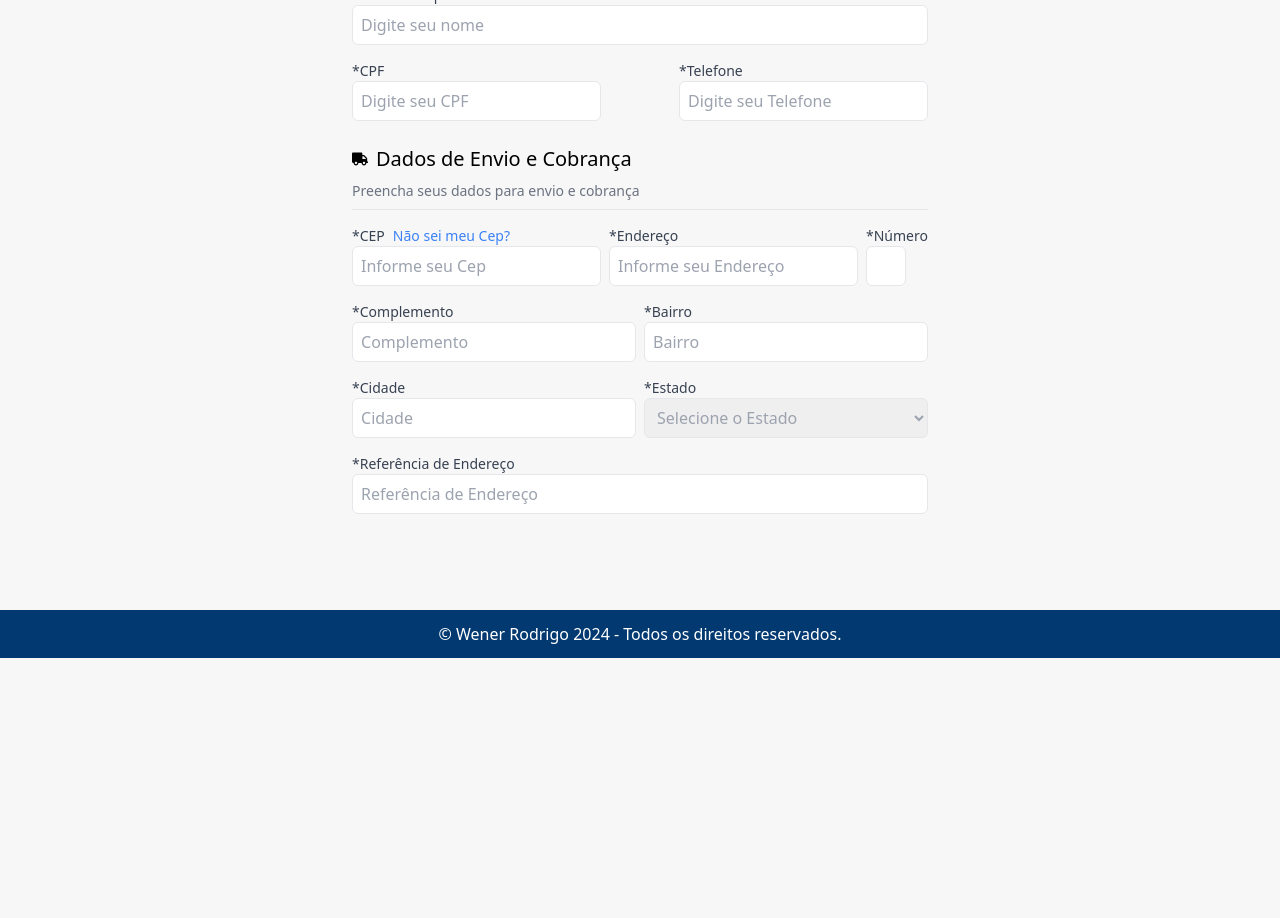
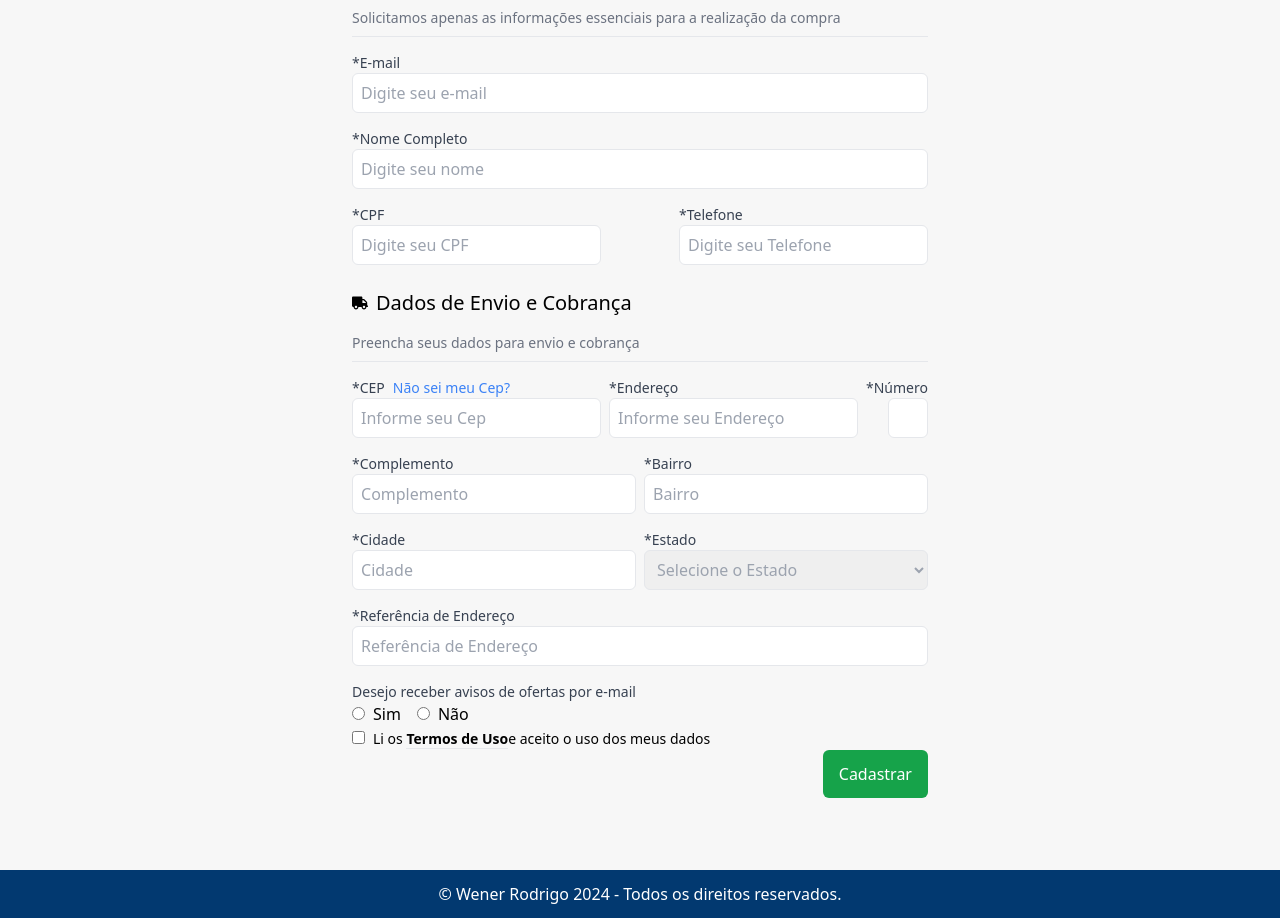
Before and after one commit to WenerRodrigo/market-react, a React (Vite) app: page /register in a window 1280 px wide. Shown: the part 320-1238 px from the top of the page. Before the commit the page ends 978 px from the top, so only its background shows below. Built offline with nearby package versions, Linux system fonts and the light colour scheme.

Commit message:
chore: adjusted component register account

```diff
--- a/src/App.tsx
+++ b/src/App.tsx
@@ -1,10 +1,22 @@
+import { useState } from 'react';
 import './App.css'
+import { TopHeader } from './components/TopHeader';
 import Footer from './components/footer'
 import { AppRoutes } from './routes';
+import { Header } from './screens/header';
 
 function App() {
+  const [searchQuery, setSearchQuery] = useState("");
+
+  //eslint-disable-next-line @typescript-eslint/no-explicit-any
+  const handleSearchChange = (query: any) => {
+    setSearchQuery(query);
+ };
+
   return (
     <div>
+      <TopHeader />
+      <Header onSearchChange={handleSearchChange} />
       <AppRoutes />
       <Footer />
     </div>
--- a/src/output.css
+++ b/src/output.css
@@ -642,6 +642,10 @@ video {
   margin-bottom: 1rem;
 }
 
+.mb-8 {
+  margin-bottom: 2rem;
+}
+
 .ml-2 {
   margin-left: 0.5rem;
 }
@@ -668,6 +672,13 @@ video {
 
 .mt-4 {
   margin-top: 1rem;
+}
+
+.line-clamp-2 {
+  overflow: hidden;
+  display: -webkit-box;
+  -webkit-box-orient: vertical;
+  -webkit-line-clamp: 2;
 }
 
 .block {
@@ -782,6 +793,14 @@ video {
   flex-direction: column;
 }
 
+.items-start {
+  align-items: flex-start;
+}
+
+.items-end {
+  align-items: flex-end;
+}
+
 .items-center {
   align-items: center;
 }
@@ -800,6 +819,14 @@ video {
 
 .justify-between {
   justify-content: space-between;
+}
+
+.justify-around {
+  justify-content: space-around;
+}
+
+.gap-10 {
+  gap: 2.5rem;
 }
 
 .gap-2 {
@@ -853,12 +880,25 @@ video {
   border-width: 1px;
 }
 
+.border-4 {
+  border-width: 4px;
+}
+
 .border-b {
   border-bottom-width: 1px;
 }
 
+.border-r {
+  border-right-width: 1px;
+}
+
 .border-none {
   border-style: none;
+}
+
+.border-gray-200 {
+  --tw-border-opacity: 1;
+  border-color: rgb(229 231 235 / var(--tw-border-opacity));
 }
 
 .border-gray-300 {
@@ -874,6 +914,21 @@ video {
 .border-red-500 {
   --tw-border-opacity: 1;
   border-color: rgb(239 68 68 / var(--tw-border-opacity));
+}
+
+.border-black {
+  --tw-border-opacity: 1;
+  border-color: rgb(0 0 0 / var(--tw-border-opacity));
+}
+
+.border-blue-500 {
+  --tw-border-opacity: 1;
+  border-color: rgb(59 130 246 / var(--tw-border-opacity));
+}
+
+.border-b-black {
+  --tw-border-opacity: 1;
+  border-bottom-color: rgb(0 0 0 / var(--tw-border-opacity));
 }
 
 .bg-black {
@@ -1003,6 +1058,16 @@ video {
 .py-6 {
   padding-top: 1.5rem;
   padding-bottom: 1.5rem;
+}
+
+.py-10 {
+  padding-top: 2.5rem;
+  padding-bottom: 2.5rem;
+}
+
+.py-14 {
+  padding-top: 3.5rem;
+  padding-bottom: 3.5rem;
 }
 
 .pr-6 {
@@ -1187,6 +1252,11 @@ video {
   background-color: rgb(21 128 61 / var(--tw-bg-opacity));
 }
 
+.hover\:bg-green-800:hover {
+  --tw-bg-opacity: 1;
+  background-color: rgb(22 101 52 / var(--tw-bg-opacity));
+}
+
 .hover\:text-gray-300:hover {
   --tw-text-opacity: 1;
   color: rgb(209 213 219 / var(--tw-text-opacity));
@@ -1230,6 +1300,10 @@ video {
     display: none;
   }
 
+  .sm\:w-1\/2 {
+    width: 50%;
+  }
+
   .sm\:grid-cols-3 {
     grid-template-columns: repeat(3, minmax(0, 1fr));
   }
@@ -1246,6 +1320,10 @@ video {
 }
 
 @media (min-width: 1024px) {
+  .lg\:w-6\/12 {
+    width: 50%;
+  }
+
   .lg\:grid-cols-5 {
     grid-template-columns: repeat(5, minmax(0, 1fr));
   }
--- a/src/screens/cellPhones/index.tsx
+++ b/src/screens/cellPhones/index.tsx
@@ -2,10 +2,8 @@ import { useEffect, useState } from "react";
 import axios from "axios";
 import { FaRegTrashAlt } from "react-icons/fa";
 import { Seals } from "../../components/seals";
-// import { LazyLoading } from "../../components/lazyLoading";
 import { MdOutlineFavoriteBorder } from "react-icons/md";
 import { TopHeader } from "../../components/TopHeader";
-import { Header } from "../header";
 import { Main } from "../../components/main";
 import Banner from "../../components/banner";
 import { LazyLoading } from "../../components/lazyLoading";
@@ -21,24 +19,18 @@ interface IProduct {
   searchQuery?: string;
 }
 
-// interface ICellPhonesProps {
-//   searchQuery: string;
-// }
+interface ICellPhonesProps {
+  searchQuery: string;
+}
 
-export const CellPhones = () => {
+export const CellPhones: React.FC<ICellPhonesProps> = ({ searchQuery }) => {
   const [isLoading, setIsLoading] = useState(false);
   const [data, setData] = useState<IProduct[]>([]);
-  const [searchQuery, setSearchQuery] = useState("");
   const [selectedCardId, setSelectedCardId] = useState<string | null>(null);
   const [productQuantity, setProductQuantity] = useState<{
     [key: string]: number;
   }>({});
 
-
-  //eslint-disable-next-line @typescript-eslint/no-explicit-any
-    const handleSearchChange = (query: any) => {
-      setSearchQuery(query);
-   };
 
   useEffect(() => {
     const fetchData = async () => {
@@ -117,7 +109,6 @@ export const CellPhones = () => {
   return (
     <>
      <TopHeader />
-     <Header onSearchChange={handleSearchChange} />
      <Main />
      <Banner />
       <div className="flex flex-col items-center justify-center py-4">
--- a/src/screens/createdAccount/index.tsx
+++ b/src/screens/createdAccount/index.tsx
@@ -1,26 +1,41 @@
-import React from "react";
+import React, { useState } from "react";
 import { FaRegUser, FaTruck } from "react-icons/fa";
 
 export const CreatedAccount = () => {
+  const [isCheckedOn, setIsCheckedOn] = useState(false);
+  const [isChecked, setIsChecked] = useState(false);
+
+  // eslint-disable-next-line @typescript-eslint/no-explicit-any
+  const handleCheckboxChange = (event: any) => {
+    const targetName = event.target.name;
+    const targetValue = event.target.value === "true" ? true : false;
+    if (targetName === "isCheckedOn") {
+      setIsCheckedOn(targetValue);
+      setIsChecked(false);
+    } else if (targetName === "isChecked") {
+      setIsChecked(targetValue);
+      setIsCheckedOn(false);
+    }
+  };
+
   return (
     <div className="w-full flex flex-col items-center">
-      <div className="lg:w-6/12 w-full border-r border-gray-200">
+      <div className="w-full">
         <div className="flex items-center justify-center mb-8 flex-col bg-primary py-6">
           <h1 className="text-2xl font-bold text-white">Cadastra-se</h1>
-          <h4 className="text-lg text-gray-400 border-4">Informe seus dados</h4>
+          <h4 className="text-lg text-gray-400">Informe seus dados</h4>
         </div>
         <div className="p-8 flex items-center justify-center">
-          <div className="flex gap-10 items-start justify-center flex-col">
+          <div className="flex items-start justify-center flex-col">
             <div className="flex items-center gap-2 mb-2">
               <FaRegUser />
               <h4 className="text-xl">Dados Pessoais</h4>
             </div>
-            <p className="text-sm text-gray-500 mb-2">
+            <p className="text-sm text-gray-500 border-b w-full py-2">
               Solicitamos apenas as informações essenciais para a realização da
               compra
             </p>
-            <span className="flex items-center border-b"></span>
-            <form action="" className="py-6">
+            <form action="" className="py-4">
               <div className="flex items-start justify-start flex-col mb-4">
                 <label className="text-sm text-gray-700">*E-mail</label>
                 <input
@@ -55,18 +70,15 @@ export const CreatedAccount = () => {
                   />
                 </div>
               </div>
-
-              <div className="flex items-center justify-center w-full flex-col sm:w-1/2 py-6">
+              <div className="flex items-center justify-center w-full flex-col py-6">
                 <div className="w-full">
                   <div className="flex items-center gap-2 mb-2">
                     <FaTruck />
                     <h4 className="text-xl">Dados de Envio e Cobrança</h4>
                   </div>
-                  <p className="text-sm text-gray-500 mb-2">
+                  <p className="text-sm text-gray-500 py-2 border-b w-full">
                     Preencha seus dados para envio e cobrança
                   </p>
-                  <span className="flex items-center border-b"></span>
-
                   <div className="w-full flex items-center justify-around gap-2">
                     <div className="flex items-start justify-start flex-col py-4">
                       <label className="text-sm text-gray-700">
@@ -109,7 +121,7 @@ export const CreatedAccount = () => {
                       <input
                         type="text"
                         placeholder="Complemento"
-                        className="h-10 border rounded-md px-2 text-gray-400"
+                        className="w-full h-10 border rounded-md px-2 text-gray-400"
                       />
                     </div>
                     <div className="flex w-full items-start justify-start flex-col mb-4">
@@ -117,7 +129,7 @@ export const CreatedAccount = () => {
                       <input
                         type="text"
                         placeholder="Bairro"
-                        className="h-10 border rounded-md px-2 text-gray-400"
+                        className="w-full h-10 border rounded-md px-2 text-gray-400"
                       />
                     </div>
                   </div>
@@ -125,13 +137,15 @@ export const CreatedAccount = () => {
                     <div className="w-full flex items-start justify-start flex-col mb-4">
                       <label className="text-sm text-gray-700">*Cidade</label>
                       <input
-                        type="number"
+                        type="text"
                         placeholder="Cidade"
                         className="w-full h-10 border rounded-md px-2 text-gray-400"
                       />
                     </div>
                     <div className="w-full flex items-start justify-start flex-col mb-4">
-                      <label className="text-sm text-gray-700">*Estado</label>
+                      <label className="w-full text-sm text-gray-700">
+                        *Estado
+                      </label>
                       <select
                         className="w-full h-10 border rounded-md px-2 text-gray-400"
                         name="estado"
@@ -175,8 +189,51 @@ export const CreatedAccount = () => {
                     <input
                       type="text"
                       placeholder="Referência de Endereço"
-                        className="h-10 border rounded-md px-2 text-gray-400"
+                      className="w-full h-10 border rounded-md px-2 text-gray-400"
                     />
+                  </div>
+                  <div className="flex items-start justify-start">
+                    <span className="text-sm text-gray-700">
+                      Desejo receber avisos de ofertas por e-mail
+                    </span>
+                  </div>
+                  <div className="flex items-center justify-start ">
+                    <label className="text-md mr-4">
+                      <input
+                        type="radio"
+                        name="isCheckedOn"
+                        value="true"
+                        className="mr-2 text-center"
+                        checked={isCheckedOn}
+                        onChange={handleCheckboxChange}
+                      />
+                      Sim
+                    </label>
+                    <label className="text-md">
+                      <input
+                        type="radio"
+                        name="isChecked"
+                        value="true"
+                        checked={isChecked}
+                        onChange={handleCheckboxChange}
+                        className="mr-2"
+                      />
+                      Não
+                    </label>
+                  </div>
+                  <div>
+                    <label className="text-sm">
+                      <input type="checkbox" name="" id="" className="mr-2" />
+                      Li os <strong className="border-b">
+                        Termos de Uso
+                      </strong>
+                      e aceito o uso dos meus dados
+                    </label>
+                  </div>
+                  <div className="flex items-start justify-end">
+                    <button className="flex items-center justify-end bg-green-600 hover:bg-green-700 text-white h-12 rounded-md px-4">
+                      Cadastrar
+                    </button>
                   </div>
                 </div>
               </div>
```
Lines whose indentation alone changed are shown as unchanged.
